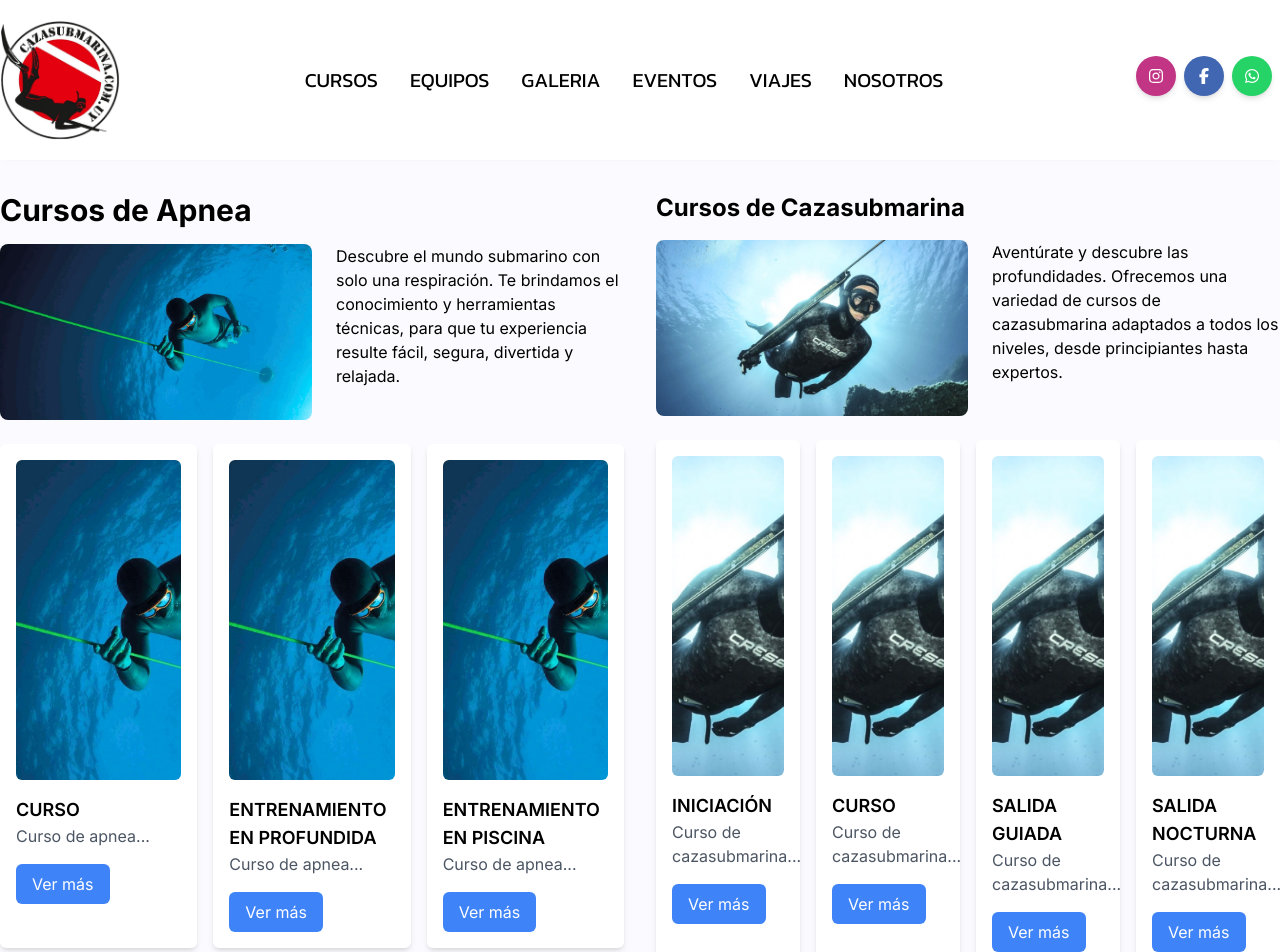
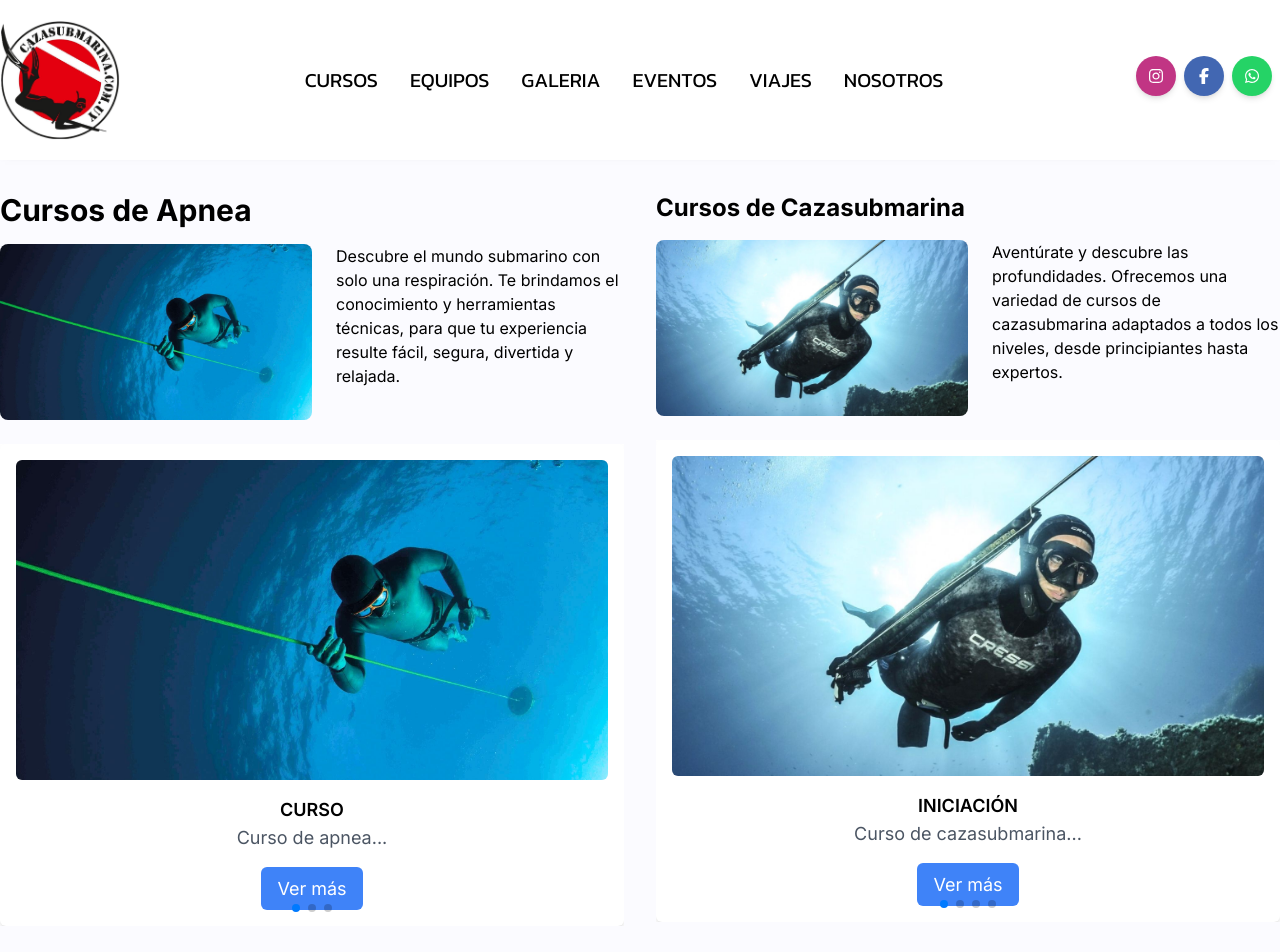
Before and after one commit to lucascastro29/Cazasubmarina_next, a Next.js app in the folder cazasubmarina/: page /Cursos in a window 1280 px wide. Shown: the top 952 px of the page. Built offline with nearby package versions, Linux system fonts and the light colour scheme.

Commit message:
Update page.tsx

```diff
--- a/cazasubmarina/app/Cursos/page.tsx
+++ b/cazasubmarina/app/Cursos/page.tsx
@@ -4,6 +4,17 @@ import CourseCard from '../ui/cursos/CourseCard';
 import CourseModal from '../ui/cursos/CourseModal';
 import cazasub_course from "@/public/img/diseños/cazasub_course.jpg"
 import apnea_course from "@/public/img/diseños/apnea_course.jpg"
+import { Swiper, SwiperSlide } from 'swiper/react';
+import 'swiper/css';
+import 'swiper/css/pagination';
+
+// Import Swiper styles
+import 'swiper/css';
+import 'swiper/css/effect-coverflow';
+
+
+// import required modules
+import { EffectCoverflow, Pagination } from 'swiper/modules';
 
 const cursosApnea = [
   { id: 1, name: 'CURSO', description: 'Curso de apnea...',
@@ -57,10 +68,33 @@ export default function Page(){
             <p>Descubre el mundo submarino con solo una respiración. Te brindamos el conocimiento y herramientas técnicas, para que tu experiencia resulte fácil, segura, divertida y relajada.</p>
           </div>
         </div>
-        <div className="grid grid-cols-1 md:grid-cols-3 gap-4">
+        <div >
+
+
+      <Swiper
+        effect={'coverflow'}
+        grabCursor={true}
+        centeredSlides={true}
+        slidesPerView={'auto'}
+        coverflowEffect={{
+          rotate: 50,
+          stretch: 0,
+          depth: 100,
+          modifier: 1,
+          slideShadows: true,
+        }}
+        pagination={true}
+        modules={[EffectCoverflow, Pagination]}
+        className="mySwiper"
+        className="grid grid-cols-1 md:grid-cols-3 gap-4"
+      >
           {cursosApnea.map((course) => (
+            <SwiperSlide>
             <CourseCard key={course.id} course={course} onOpenModal={handleOpenModal} />
+            </SwiperSlide>
           ))}
+
+      </Swiper>
         </div>
       </section>
        {/* Sección de Cazasubmarina */}
@@ -72,11 +106,35 @@ export default function Page(){
             <p>Aventúrate y descubre las profundidades. Ofrecemos una variedad de cursos de cazasubmarina adaptados a todos los niveles, desde principiantes hasta expertos.</p>
           </div>
         </div>
-        <div className="grid grid-cols-1 md:grid-cols-4 gap-4">
+        <div >
+
+        <Swiper
+        effect={'coverflow'}
+        grabCursor={true}
+        centeredSlides={true}
+        slidesPerView={'auto'}
+        coverflowEffect={{
+          rotate: 50,
+          stretch: 0,
+          depth: 100,
+          modifier: 1,
+          slideShadows: true,
+        }}
+        pagination={true}
+        modules={[EffectCoverflow, Pagination]}
+        className="mySwiper"
+        className="grid grid-cols-1 md:grid-cols-3 gap-4"
+      >
           {cursosCazasubmarina.map((course) => (
+                        <SwiperSlide>
+
             <CourseCard key={course.id} course={course} onOpenModal={handleOpenModal} />
+            </SwiperSlide>
+
           ))}
-        </div>
+                </Swiper>
+                </div>
+
       </section></div>
 
 
```
